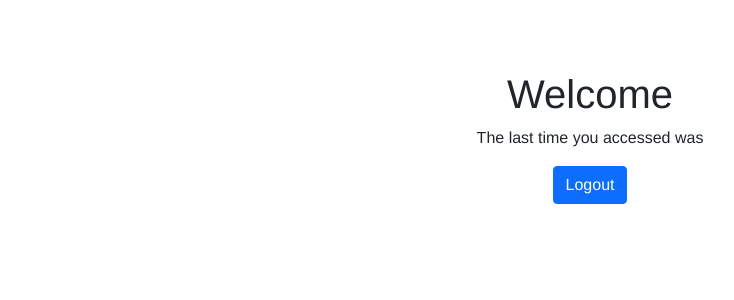
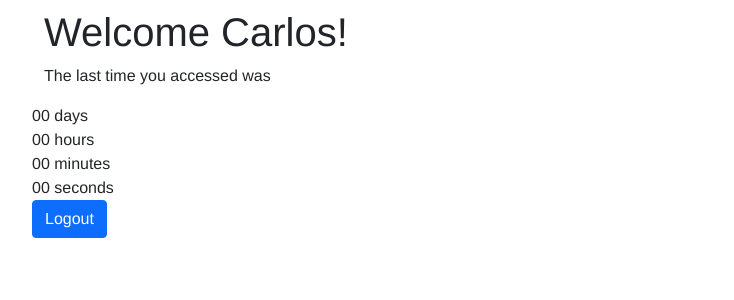
Before and after one commit to carlosraez/counter-time-users, a React (Create React App) app: page /home in a window 1280 px wide. Shown: the top 300 px of the page, without its empty margins (50-784 px from the left). Built offline with nearby package versions, Linux system fonts and the light colour scheme.

Commit message:
Fix name css home
Fix css name

```diff
--- /dev/null
+++ b/src/Components/timer/Timer.js
@@ -0,0 +1,12 @@
+import React from 'react';
+
+export const Timer = () => {
+	return (
+		<div>
+			<div>00 days</div>
+			<div>00 hours</div>
+			<div>00 minutes</div>
+			<div>00 seconds</div>
+		</div>
+	);
+};
--- a/src/screens/home/HomeScreen.js
+++ b/src/screens/home/HomeScreen.js
@@ -1,24 +1,29 @@
 import React from 'react';
-import { useDispatch } from 'react-redux';
+import { useDispatch, /*useSelector  */} from 'react-redux';
+
 import { finishLogged } from '../../actions/actions';
+import { Timer } from '../../Components/timer/Timer';
 
 
 export const UsersScreen = () => {
 
 	const dispatch = useDispatch();
+	//const { name } = useSelector(state => state.auth);
 
 	const  handleLogout = () => {
 		dispatch( finishLogged() );
 	};
 
+	const name  = 'Carlos';
+
 	return (
 		<>
 			<header className="container">
-				<h1>Welcome</h1>
+				<h1>Welcome {name}!</h1>
 				<p>The last time you accessed was</p>
 			</header>
 			<main>
-
+				<Timer />
 			</main>
 			<footer>
 				<button className="btn btn-primary" onClick={handleLogout}>Logout</button>
--- a/src/styles/components/_users.scss
+++ b/src/styles/components/_home.scss
@@ -1,4 +1,4 @@
-.container {
+.home_container {
     text-align: center;
     margin-top: 70px;
 }
--- a/src/styles/styles.scss
+++ b/src/styles/styles.scss
@@ -6,4 +6,5 @@
 @import './components/auth';
 @import './components/buttons';
 @import './components/loading';
-@import './components/users';
+@import './components/home';
+@import './components/timer';
```
Also changed, not shown: src/styles/components/_timer.scss (added).
